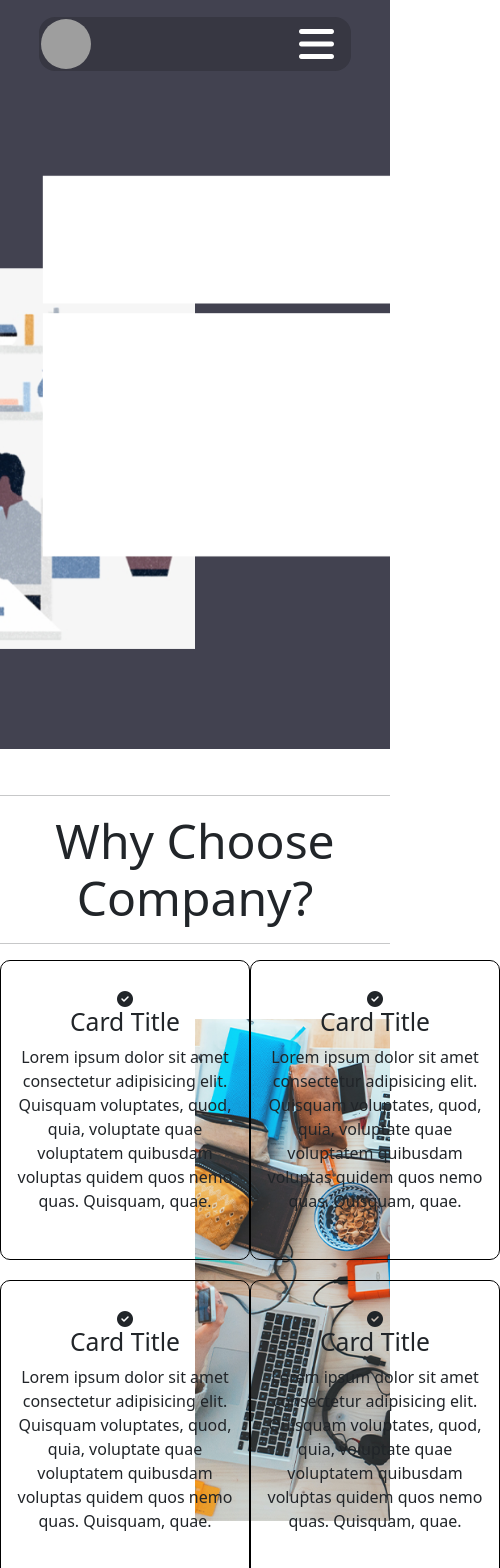
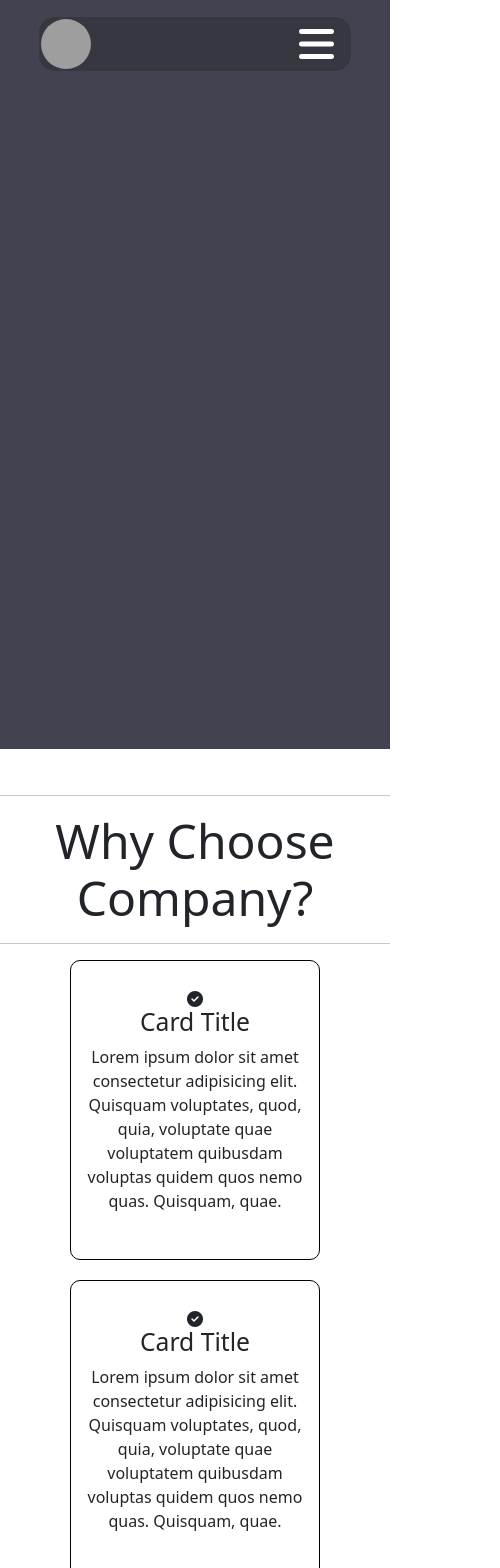
Before and after one commit to Alyeldeen66/moataz-project, a React (Create React App) app: page / in a window 390 px wide. Shown: the top 1568 px of the page, 500 px wide, since content can reach past the window. Built offline with nearby package versions, Linux system fonts and the light colour scheme; grey boxes are pictures that could not be loaded.

Commit message:
Updated the media queries for the home page

```diff
--- a/src/App.css
+++ b/src/App.css
@@ -4,3 +4,9 @@
   margin: 0px;
   padding: 0px;
 }
+
+@media screen and (min-width: 576px) {
+  body {
+    background-color: #424250 I !important;
+  }
+}
--- a/src/Components/Home/Home.css
+++ b/src/Components/Home/Home.css
@@ -16,9 +16,6 @@
   background-repeat: no-repeat;
   background-position: center;
   width: 100%;
-  display: flex;
-  justify-content: flex-start;
-  align-items: center;
 }
 
 .why-us-container img {
@@ -48,7 +45,7 @@ section {
   grid-template-rows: repeat(2, 1fr);
   grid-row-gap: 20px;
   justify-items: center;
-  width: 50%;
+  width: 50vw;
 }
 
 .why-us-card {
@@ -64,3 +61,22 @@ section {
   justify-content: center;
   text-align: center;
 }
+
+@media screen and (max-width: 576px) {
+  .home {
+    background: #424250;
+  }
+  .why-us-cards {
+    grid-template-columns: 1fr;
+    width: 100%;
+    background: white;
+  }
+}
+
+@media only screen and (min-device-width: 768px) and (max-device-width: 1024px) and (-webkit-min-device-pixel-ratio: 1) {
+  .why-us-cards {
+    grid-template-rows: 2fr;
+    width: 100%;
+    background: white;
+  }
+}
```
